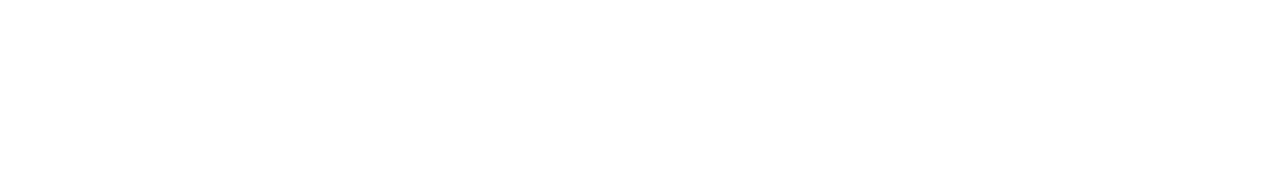
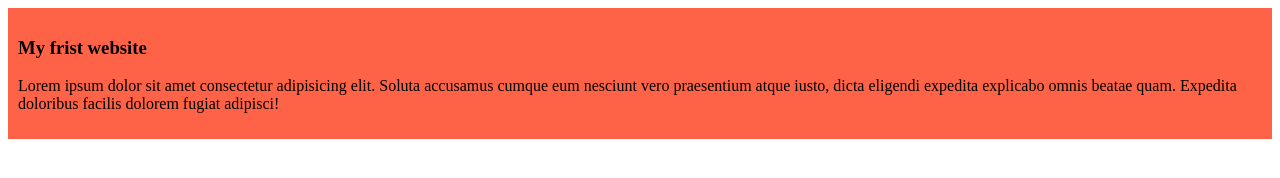
Before and after one commit to mizanff/my-simple-website, a plain HTML site: page index.html in a window 1280 px wide. Drawn offline with Linux system fonts and the light colour scheme.

Commit message:
added the first blog

```diff
--- a/index.html
+++ b/index.html
@@ -4,8 +4,12 @@
     <meta charset="UTF-8">
     <meta name="viewport" content="width=device-width, initial-scale=1.0">
     <title>My Simple Website</title>
+    <link rel="stylesheet" href="styles/blog.css">
 </head>
 <body>
-
+    <div>
+        <h3>My frist website</h3>
+        <p>Lorem ipsum dolor sit amet consectetur adipisicing elit. Soluta accusamus cumque eum nesciunt vero praesentium atque iusto, dicta eligendi expedita explicabo omnis beatae quam. Expedita doloribus facilis dolorem fugiat adipisci!</p>
+    </div>
 </body>
 </html>
--- /dev/null
+++ b/styles/blog.css
@@ -0,0 +1,4 @@
+div{
+    background-color: tomato;
+    padding: 10px;
+}
```
